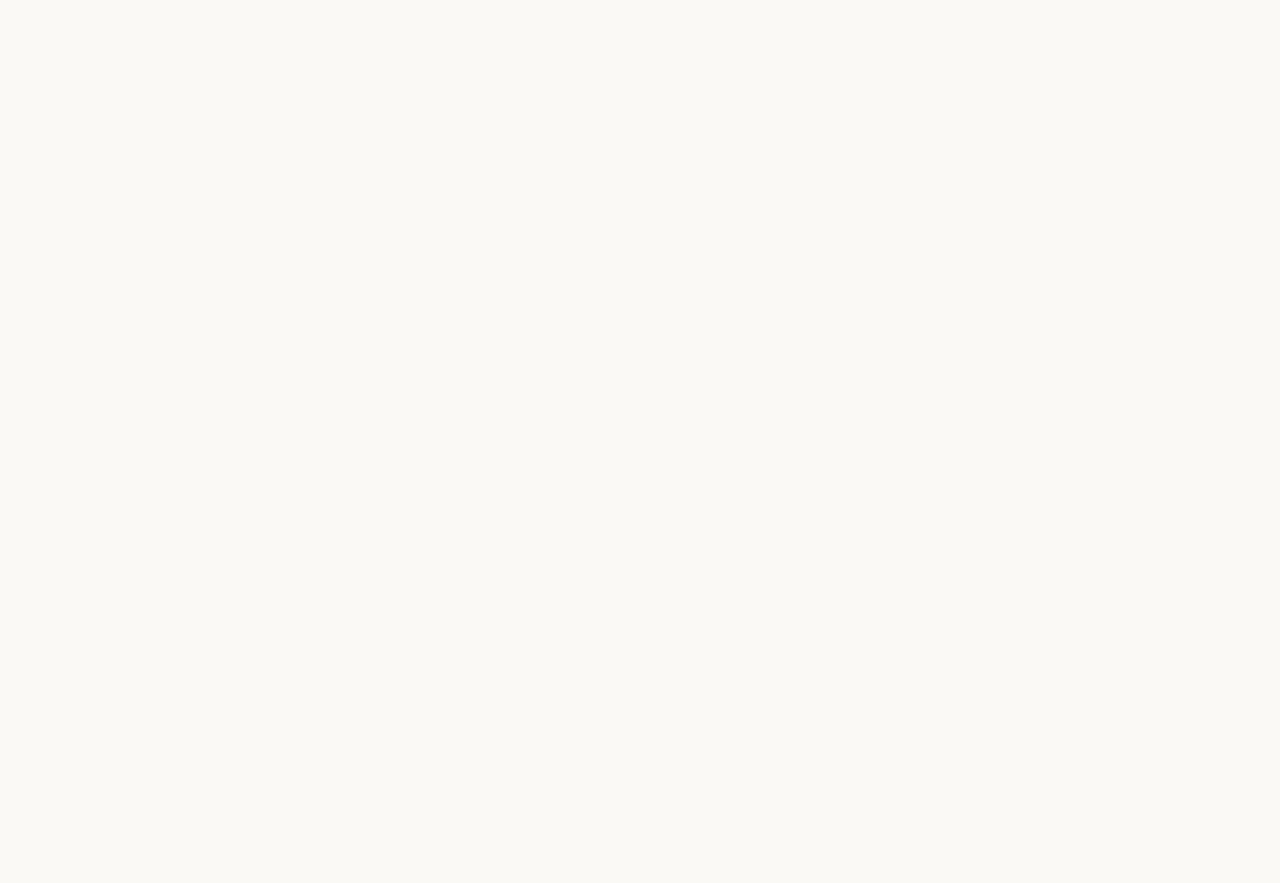
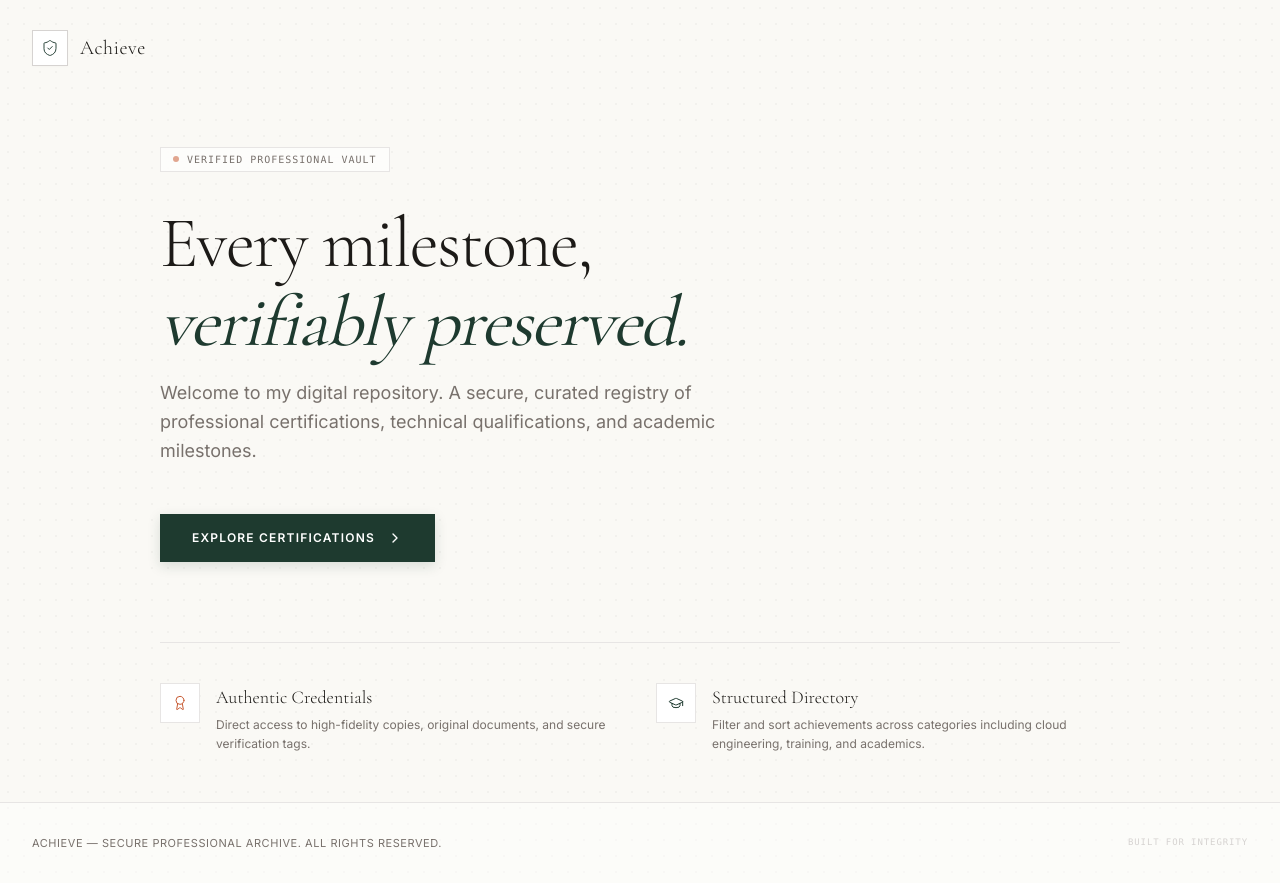
Before and after one commit to ayushjha-dev/Achieve, a Next.js app: page / in a window 1280 px wide. Before the commit this address had no page. Before the commit the page ends 800 px from the top, so only its background shows below. Built offline with nearby package versions, Linux system fonts and the light colour scheme; no server answers.

Commit message:
feat: implement server actions and client-side dashboard for certificate management

```diff
--- a/src/app/actions.ts
+++ b/src/app/actions.ts
@@ -30,6 +30,42 @@ export async function signOutAction() {
   const supabase = await createClient();
   await supabase.auth.signOut();
   redirect('/login');
+}
+
+export async function uploadCertificateFileAction(formData: FormData) {
+  const supabase = await createClient();
+
+  const {
+    data: { user },
+  } = await supabase.auth.getUser();
+
+  if (!user) {
+    return { error: 'Unauthenticated.' };
+  }
+
+  const file = formData.get('file') as File;
+  if (!file) {
+    return { error: 'No file provided.' };
+  }
+
+  const fileExt = file.name.split('.').pop();
+  const sanitizedFilename = file.name
+    .replace(/[^a-zA-Z0-9]/g, '_')
+    .toLowerCase();
+  const filePath = `${user.id}/${Date.now()}_${sanitizedFilename}.${fileExt}`;
+
+  const { error: uploadError } = await supabase.storage
+    .from('certificates')
+    .upload(filePath, file, {
+      cacheControl: '3600',
+      upsert: false,
+    });
+
+  if (uploadError) {
+    return { error: uploadError.message };
+  }
+
+  return { filePath, fileType: file.type };
 }
 
 export async function addCertificateAction(data: {
--- a/src/app/dashboard/dashboard-client.tsx
+++ b/src/app/dashboard/dashboard-client.tsx
@@ -9,6 +9,7 @@ import {
   getDownloadUrlAction,
   getViewUrlAction,
   updateCertificateAction,
+  uploadCertificateFileAction,
 } from '../actions';
 import { User } from '@supabase/supabase-js';
 import {
@@ -143,26 +144,17 @@ export default function DashboardClient({
     setUploading(true);
 
     try {
-      const supabase = createClient();
+      const formData = new FormData();
+      formData.append('file', uploadFile);
 
-      // Construct a clean unique file path: user_id/timestamp_filename
-      const fileExt = uploadFile.name.split('.').pop();
-      const sanitizedFilename = uploadFile.name
-        .replace(/[^a-zA-Z0-9]/g, '_')
-        .toLowerCase();
-      const filePath = `${user.id}/${Date.now()}_${sanitizedFilename}.${fileExt}`;
+      // Upload file via server action
+      const uploadResult = await uploadCertificateFileAction(formData);
 
-      // Upload file directly to Supabase Storage
-      const { error: uploadStorageError } = await supabase.storage
-        .from('certificates')
-        .upload(filePath, uploadFile, {
-          cacheControl: '3600',
-          upsert: false,
-        });
+      if (uploadResult.error || !uploadResult.filePath || !uploadResult.fileType) {
+        throw new Error(`Storage upload failed: ${uploadResult.error || 'Missing upload information'}`);
+      }
 
-      if (uploadStorageError) {
-        throw new Error(`Storage upload failed: ${uploadStorageError.message}`);
-      }
+      const { filePath, fileType } = uploadResult;
 
       // Add database entry via Server Action
       const dbResult = await addCertificateAction({
@@ -171,11 +163,12 @@ export default function DashboardClient({
         category: uploadCategory.trim() || undefined,
         issueDate: uploadIssueDate || undefined,
         filePath,
-        fileType: uploadFile.type,
+        fileType,
       });
 
       if (dbResult.error) {
         // Attempt clean up of file if DB entry fails
+        const supabase = createClient();
         await supabase.storage.from('certificates').remove([filePath]);
         throw new Error(dbResult.error);
       }
--- a/src/app/page.tsx
+++ b/src/app/page.tsx
@@ -1,5 +1,119 @@
-import { redirect } from 'next/navigation';
+import { createClient } from '@/utils/supabase/server';
+import Link from 'next/link';
+import { ShieldCheck, Award, GraduationCap, ChevronRight } from 'lucide-react';
 
-export default function Home() {
-  redirect('/dashboard');
+export const metadata = {
+  title: 'Achieve — Digital Credentials Archive',
+  description: 'A private and secure professional directory for verified qualifications, training, and achievements.',
+};
+
+export default async function Home() {
+  const supabase = await createClient();
+
+  // Check if user is logged in to show a dashboard shortcut (subtle admin link)
+  const {
+    data: { user },
+  } = await supabase.auth.getUser();
+
+  return (
+    <div className="min-h-screen bg-sand flex flex-col font-sans relative overflow-hidden">
+      {/* Decorative background grid line or circle */}
+      <div className="absolute inset-0 bg-[radial-gradient(#e5e5e0_1px,transparent_1px)] [background-size:16px_16px] opacity-40 pointer-events-none" />
+
+      {/* Header */}
+      <header className="relative z-10 max-w-7xl mx-auto px-4 sm:px-6 lg:px-8 h-24 flex items-center justify-between w-full">
+        <div className="flex items-center gap-3">
+          <div className="w-9 h-9 flex items-center justify-center border border-stone-300 bg-white shadow-[0_1px_3px_rgba(0,0,0,0.02)]">
+            <ShieldCheck className="w-4.5 h-4.5 text-primary stroke-[1.25]" />
+          </div>
+          <span className="font-serif text-xl font-light tracking-wide text-charcoal">
+            Achieve
+          </span>
+        </div>
+
+        {user && (
+          <Link
+            href="/dashboard"
+            className="text-xs font-mono tracking-widest uppercase text-stone-muted hover:text-charcoal transition-colors border-b border-dashed border-stone-300 hover:border-charcoal pb-0.5"
+          >
+            Dashboard
+          </Link>
+        )}
+      </header>
+
+      {/* Hero Section */}
+      <main className="flex-1 flex flex-col justify-center max-w-5xl mx-auto px-4 sm:px-6 lg:px-8 py-12 relative z-10">
+        <div className="space-y-8 max-w-3xl">
+          {/* Label */}
+          <div className="inline-flex items-center gap-2 px-3 py-1 border border-stone-200 bg-white/60 backdrop-blur-xs">
+            <span className="w-1.5 h-1.5 rounded-full bg-accent animate-pulse" />
+            <span className="font-mono text-[10px] tracking-widest uppercase text-stone-muted">
+              Verified Professional Vault
+            </span>
+          </div>
+
+          {/* Heading */}
+          <div className="space-y-4">
+            <h1 className="font-serif text-5xl sm:text-7xl font-extralight text-charcoal tracking-tight leading-[1.1]">
+              Every milestone, <br />
+              <span className="font-serif italic font-normal text-primary">verifiably preserved.</span>
+            </h1>
+            <p className="font-sans text-stone-muted text-base sm:text-lg max-w-xl leading-relaxed">
+              Welcome to my digital repository. A secure, curated registry of professional certifications, technical qualifications, and academic milestones.
+            </p>
+          </div>
+
+          {/* CTA Buttons */}
+          <div className="flex flex-col sm:flex-row gap-4 pt-4">
+            <Link
+              href="/certifications"
+              className="group flex items-center justify-center gap-3 bg-primary hover:bg-primary-hover text-white px-8 py-4 font-sans text-xs font-semibold tracking-widest uppercase transition-all shadow-[0_4px_12px_rgba(30,58,47,0.15)] hover:translate-y-[-1px]"
+            >
+              <span>Explore Certifications</span>
+              <ChevronRight className="w-4 h-4 transition-transform group-hover:translate-x-1" />
+            </Link>
+          </div>
+        </div>
+
+        {/* Feature Highlights */}
+        <div className="grid grid-cols-1 sm:grid-cols-2 gap-8 border-t border-stone-200 mt-20 pt-10">
+          <div className="flex gap-4">
+            <div className="w-10 h-10 shrink-0 flex items-center justify-center border border-stone-200 bg-white">
+              <Award className="w-4 h-4 text-accent stroke-[1.5]" />
+            </div>
+            <div>
+              <h3 className="font-serif text-lg font-light text-charcoal mb-1">Authentic Credentials</h3>
+              <p className="font-sans text-xs text-stone-muted leading-relaxed">
+                Direct access to high-fidelity copies, original documents, and secure verification tags.
+              </p>
+            </div>
+          </div>
+
+          <div className="flex gap-4">
+            <div className="w-10 h-10 shrink-0 flex items-center justify-center border border-stone-200 bg-white">
+              <GraduationCap className="w-4 h-4 text-primary stroke-[1.5]" />
+            </div>
+            <div>
+              <h3 className="font-serif text-lg font-light text-charcoal mb-1">Structured Directory</h3>
+              <p className="font-sans text-xs text-stone-muted leading-relaxed">
+                Filter and sort achievements across categories including cloud engineering, training, and academics.
+              </p>
+            </div>
+          </div>
+        </div>
+      </main>
+
+      {/* Footer */}
+      <footer className="relative z-10 border-t border-stone-200 bg-white/40 py-8">
+        <div className="max-w-7xl mx-auto px-4 sm:px-6 lg:px-8 flex flex-col sm:flex-row justify-between items-center gap-4">
+          <p className="font-sans text-[11px] tracking-wider text-stone-muted uppercase">
+            Achieve — Secure Professional Archive. All rights reserved.
+          </p>
+          <span className="font-mono text-[9px] tracking-widest text-stone-300 uppercase">
+            Built for integrity
+          </span>
+        </div>
+      </footer>
+    </div>
+  );
 }
--- a/src/utils/supabase/middleware.ts
+++ b/src/utils/supabase/middleware.ts
@@ -48,12 +48,5 @@ export async function updateSession(request: NextRequest) {
     return NextResponse.redirect(url);
   }
 
-  // Redirect root path appropriately
-  if (path === '/') {
-    const url = request.nextUrl.clone();
-    url.pathname = user ? '/dashboard' : '/login';
-    return NextResponse.redirect(url);
-  }
-
   return supabaseResponse;
 }
```
